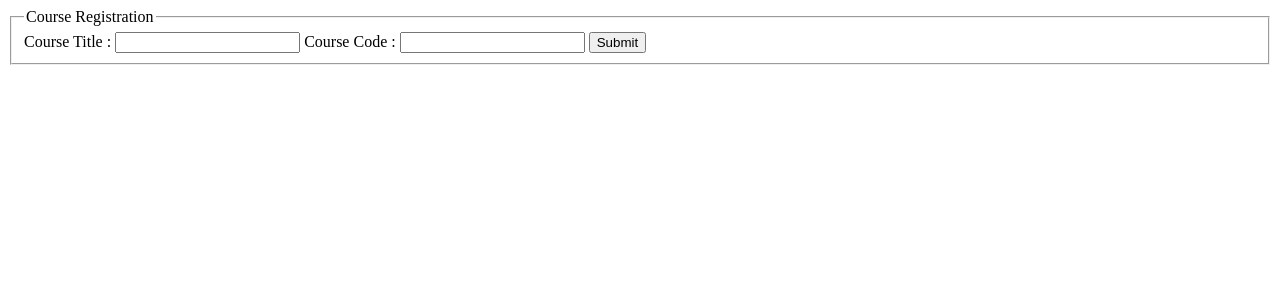
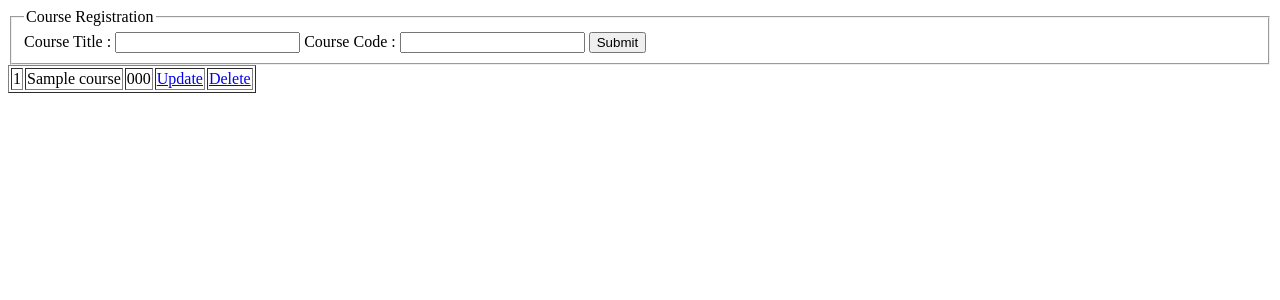
Before and after one commit to jahangiralamdiu/PhpCrud, a PHP site: page /courseregistration.php in a window 1280 px wide. Shown: the top 300 px of the page. Run offline with PHP 8.4, Linux system fonts and the light colour scheme; tables that the repository leaves empty or names only in its code hold one stand-in row (values such as "Sample post").

Commit message:
add delete option for course registration

```diff
--- a/courseregistration.php
+++ b/courseregistration.php
@@ -26,9 +26,15 @@ and open the template in the editor.
 
             </fieldset>
         </form>
+
+
         <?php
 
         require_once 'dbconnection.php';
+
+        $dbConnection = new DbConnection();
+
+        $con = $dbConnection->getConnection();
 
 
         if(isset($_POST['submitBtn']))
@@ -38,10 +44,6 @@ and open the template in the editor.
 
         $code = $_POST['code'];
 
-        $dbConnection = new DbConnection();
-
-        $con = $dbConnection->getConnection();
-
         $query = "insert into courses values ('null', '$title', '$code')";
 
         if (mysql_query($query))
@@ -49,12 +51,42 @@ and open the template in the editor.
         {
             echo 'Data Inserted';
 
-            mysql_close($con);
+
         }
 
 
         }
-        // put your code here
+
+        $query = "select * from courses";
+
+        $resultObj = mysql_query($query);
+
+        echo '<table border="1">';
+
+        while($dataRow = mysql_fetch_object($resultObj))
+        {
+            echo '<tr>';
+
+            echo '<td>'.$dataRow->course_id.'</td>';
+
+            echo '<td>'.$dataRow->title.'</td>';
+
+            echo '<td>'.$dataRow->code.'</td>';
+
+            echo '<td>'."<a href='updatecourse.php?$dataRow->course_id'>Update</a>".'</td>';
+
+            echo '<td>'."<a href='deletecourse.php?id=$dataRow->course_id'>Delete</a>".'</td>';
+
+            echo '</tr>';
+        }
+
+
+        echo '</table border="1">';
+
+
+
+        mysql_close($con);
+
         ?>
     </body>
 </html>
```
Also changed, not shown: deletecourse.php (added, +16 -0 lines), updatecourse.php (added, +7 -0 lines).
